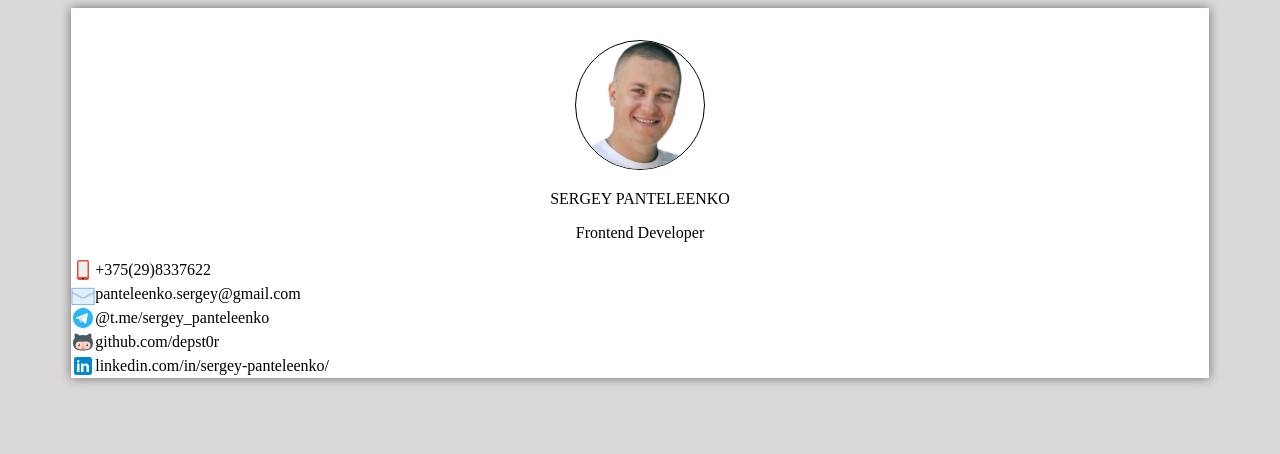
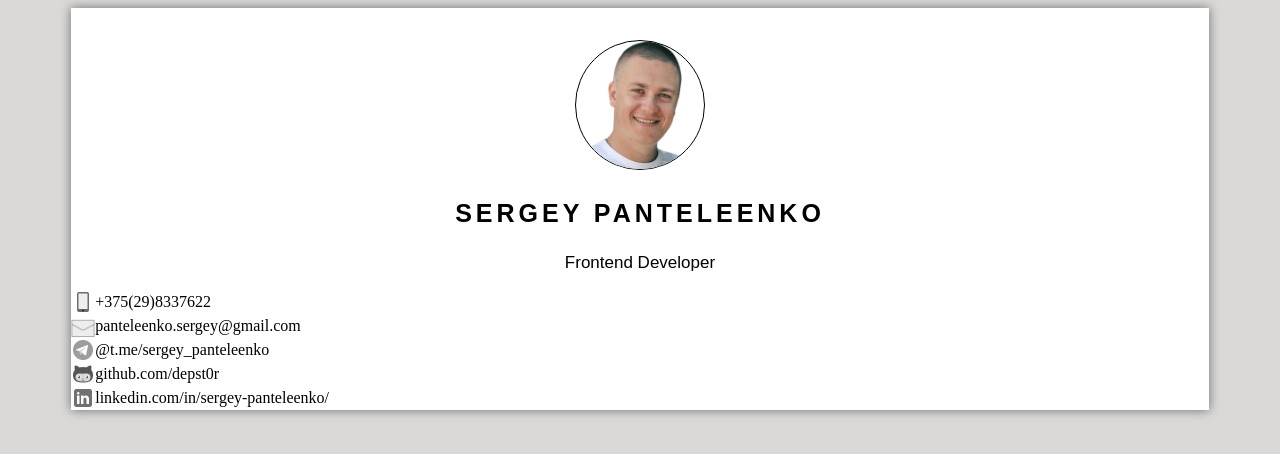
Before and after one commit to depst0r/depst0r.github.io, a plain HTML site: page index.html in a window 1280 px wide. Drawn offline with Linux system fonts and the light colour scheme; a web font is replaced by a local one.

Commit message:
start-toggle

```diff
--- a/index.html
+++ b/index.html
@@ -13,35 +13,35 @@
         <header>
             <div class="header-user-info">
                 <img src="./img/person-color.png" alt="person">
-                <p>SERGEY PANTELEENKO</p>
-                <p>Frontend Developer</p>
+                <p class="name">SERGEY PANTELEENKO</p>
+                <p class="position">Frontend Developer</p>
             </div>
         </header>
         <main>
           <div class="main-block-contact">
             <div class="phone">
                 <a href="tel:+375298337622">
-                    <img src="./img/contact/phone-color.png" alt="phone" /> +375(29)8337622
+                    <img class="black_and_white"  src="./img/contact/phone-color.png" alt="phone" /> +375(29)8337622
                 </a>
             </div>
             <div class="email">
                 <a href="email:panteleenko.sergey@gmail.com">
-                    <img src="./img/contact/email-color.png" alt="email" />panteleenko.sergey@gmail.com
+                    <img class="black_and_white" src="./img/contact/email-color.png" alt="email" />panteleenko.sergey@gmail.com
                 </a>
             </div>
             <div class="telegram">
                 <a href="https://t.me/sergey_panteleenko">
-                    <img src="./img/contact/telegram-color.png" alt="telegram" />@t.me/sergey_panteleenko
+                    <img class="black_and_white"  src="./img/contact/telegram-color.png" alt="telegram" />@t.me/sergey_panteleenko
                 </a>
             </div>
             <div class="github">
                 <a href="https://github.com/depst0r">
-                    <img src="./img/contact/github-color.png" alt="github" />github.com/depst0r
+                    <img class="black_and_white"  src="./img/contact/github-color.png" alt="github" />github.com/depst0r
                 </a>
             </div>
             <div class="linkedin">
                 <a href="https://www.linkedin.com/in/sergey-panteleenko/">
-                    <img src="./img/contact/linkedin-color.png" alt="linkedin" />linkedin.com/in/sergey-panteleenko/
+                    <img class="black_and_white"  src="./img/contact/linkedin-color.png" alt="linkedin" />linkedin.com/in/sergey-panteleenko/
                 </a>
             </div>
             <!-- <div class="hh-ru">
--- a/script/script.js
+++ b/script/script.js
@@ -1,4 +1,4 @@
-// window.addEventListener('DOMContentLoaded', () => {
+window.addEventListener('DOMContentLoaded', () => {
 
 // 	function clock() {
 // 		const clock = document.querySelector('.clock-number');
@@ -14,7 +14,14 @@
 // 	}, 1000);
 // };
 
+function handlerHoverColor() {
+    const iconContact = document.querySelector('.main-block-contact');
 
+    iconContact.onmouseover = event => {
+        event.target.classList.toggle('black_and_white')
+    }
 
-// 	clock();
-// });
+}
+    handlerHoverColor();
+	// clock();
+});
--- a/style/style.css
+++ b/style/style.css
@@ -1,3 +1,5 @@
+@import url('https://fonts.googleapis.com/css2?family=Yusei+Magic&display=swap');
+
 body {
     max-width: 1920px;
     padding: 0;
@@ -28,6 +30,23 @@ body {
     box-shadow: 0 0 10px rgba(0,0,0,0.5);
     background-color: white;
     margin: auto;
+    /* background: url('https://images.vectorhq.com/images/previews/c17/paint-splatter-psd-452408.png') no-repeat center ; */
+
+}
+
+.name,
+.position {
+    font-family: 'Yusei Magic', sans-serif;
+}
+
+.name {
+    letter-spacing: 4px;
+    font-weight: 600;
+    font-size: 25px;
+}
+
+.position {
+    font-size: 17px;
 }
 
 .phone img,
@@ -44,3 +63,8 @@ a {
     display: flex;
     align-items: center;
 }
+
+
+.black_and_white {
+    filter: grayscale(100%);
+}
```
